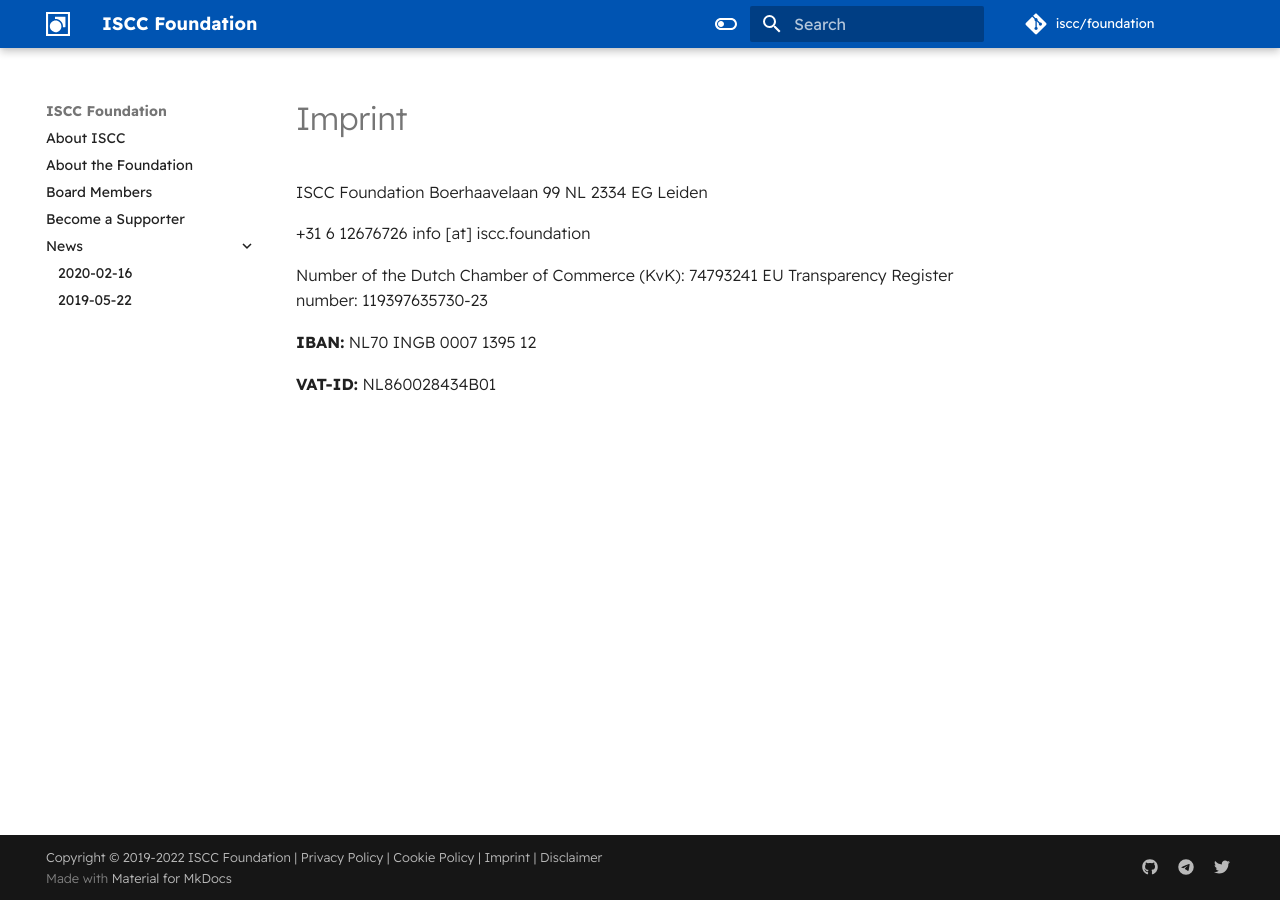
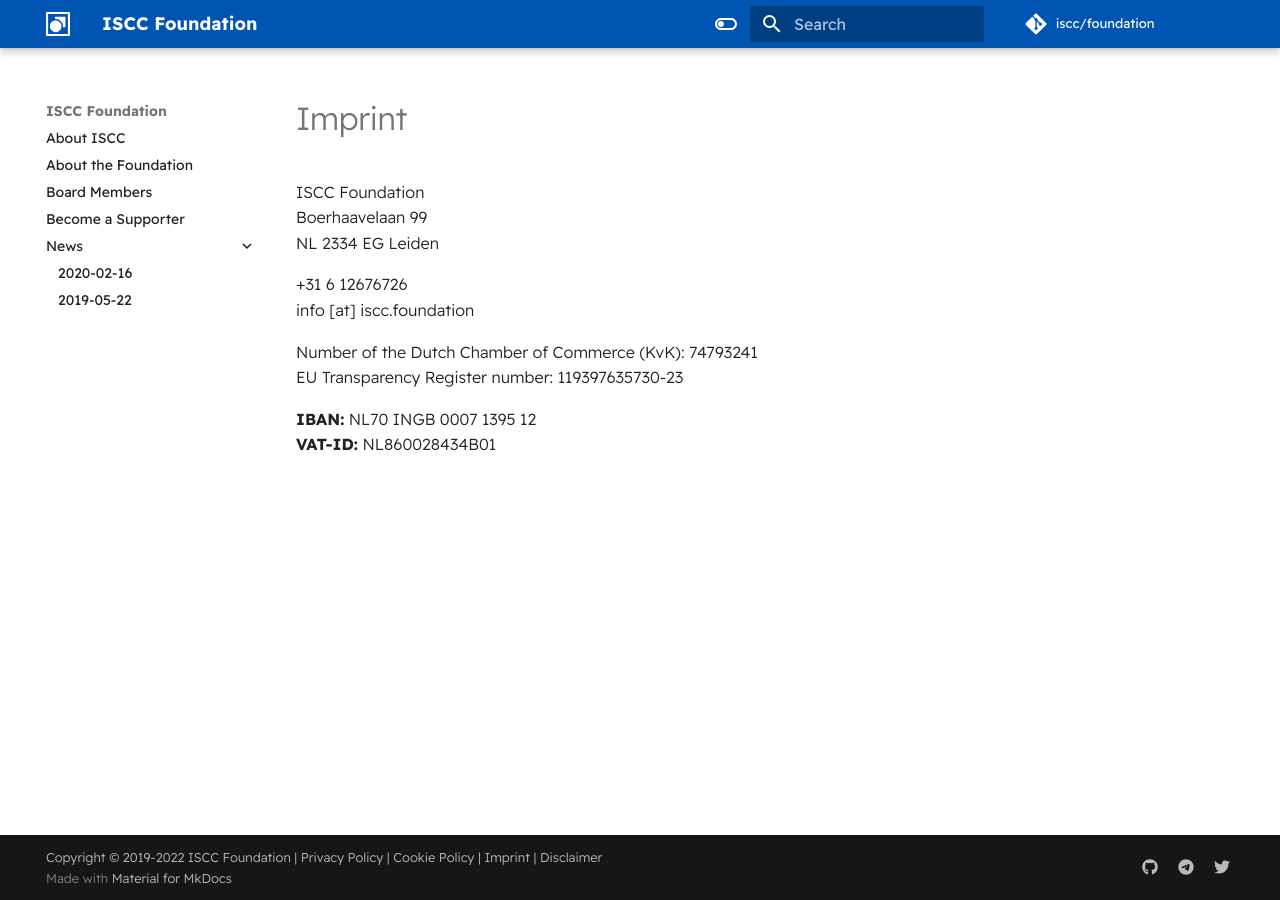
Before and after one commit to iscc/foundation, an MkDocs documentation site: the page built from docs/imprint.md, in a window 1280 px wide. Built offline with MkDocs 1.6.1 and Material for MkDocs 9.7.7, drawn with Linux system fonts in a browser that asks for light colours; comment, search, counter and statistics services are not loaded.

Commit message:
Fix line break

```diff
--- a/docs/imprint.md
+++ b/docs/imprint.md
@@ -1,15 +1,15 @@
 # Imprint
 
-ISCC Foundation
-Boerhaavelaan 99
-NL 2334 EG Leiden
+ISCC Foundation<br>
+Boerhaavelaan 99<br>
+NL 2334 EG Leiden<br>
 
-+31 6 12676726
-info [at] iscc.foundation
++31 6 12676726<br>
+info [at] iscc.foundation<br>
 
-Number of the Dutch Chamber of Commerce (KvK): 74793241
-EU Transparency Register number: 119397635730-23
 
-**IBAN:** NL70 INGB 0007 1395 12
+Number of the Dutch Chamber of Commerce (KvK): 74793241<br>
+EU Transparency Register number: 119397635730-23<br>
 
-**VAT-ID:** NL860028434B01
+**IBAN:** NL70 INGB 0007 1395 12<br>
+**VAT-ID:** NL860028434B01<br>
```
